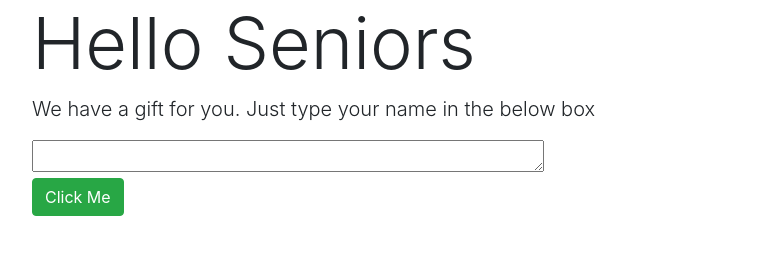
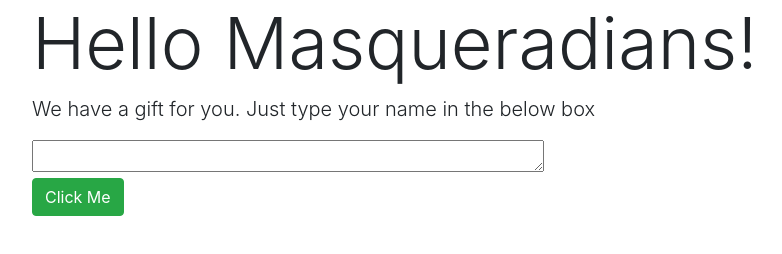
Before and after one commit to himanshusanecha/Hello-seniors, a plain HTML site: page index.html in a window 1280 px wide. Shown: the top 254 px of the page, without its empty margins (431-1213 px from the left). Drawn offline with nearby package versions, Linux system fonts and the light colour scheme.

Commit message:
Update index.html

```diff
--- a/index.html
+++ b/index.html
@@ -12,7 +12,7 @@
   </head>
   <body>
     <div class="container" id="div1">
-        <h1 class="display-3">Hello Seniors</h1>
+        <h1 class="display-3">Hello Masqueradians!</h1>
         <strong><p class="lead">We have a gift for you. Just type your name in the below box</p></strong>
         <textarea id="text"></textarea>
         <br>
```
